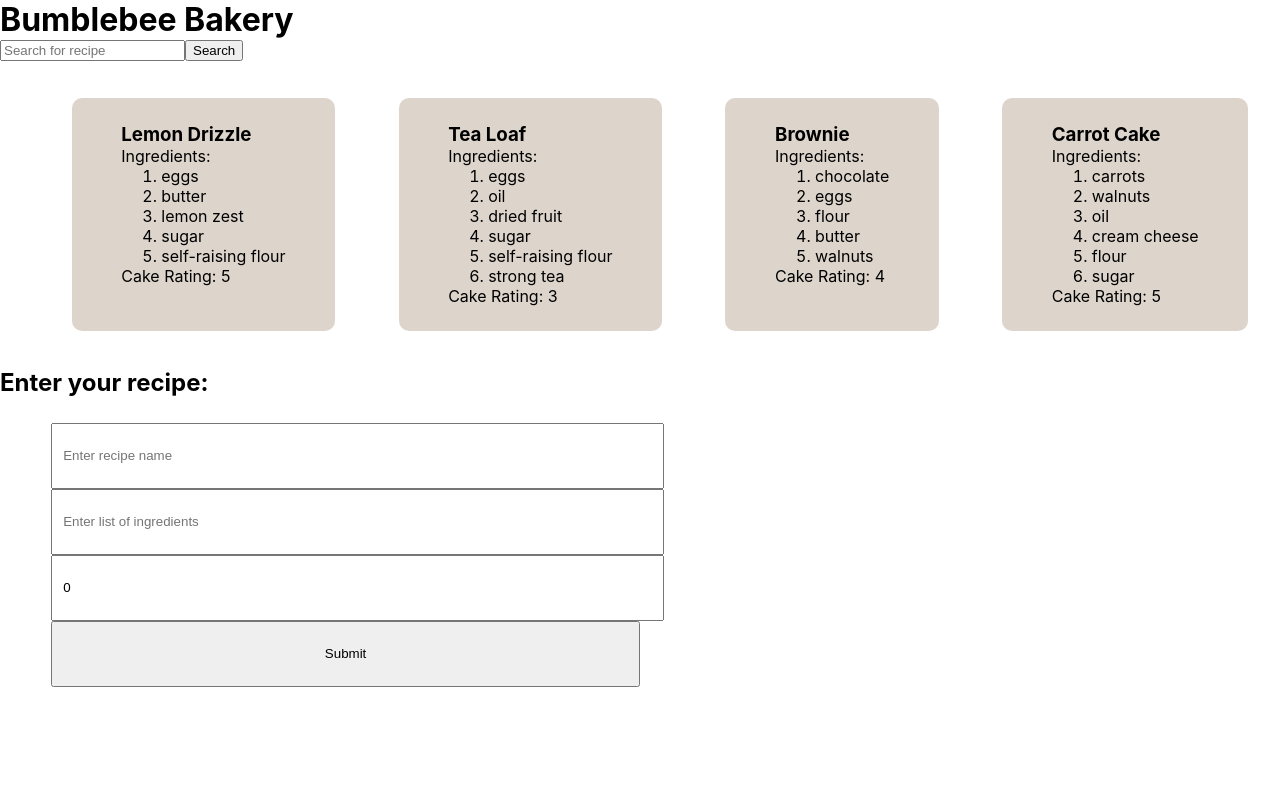
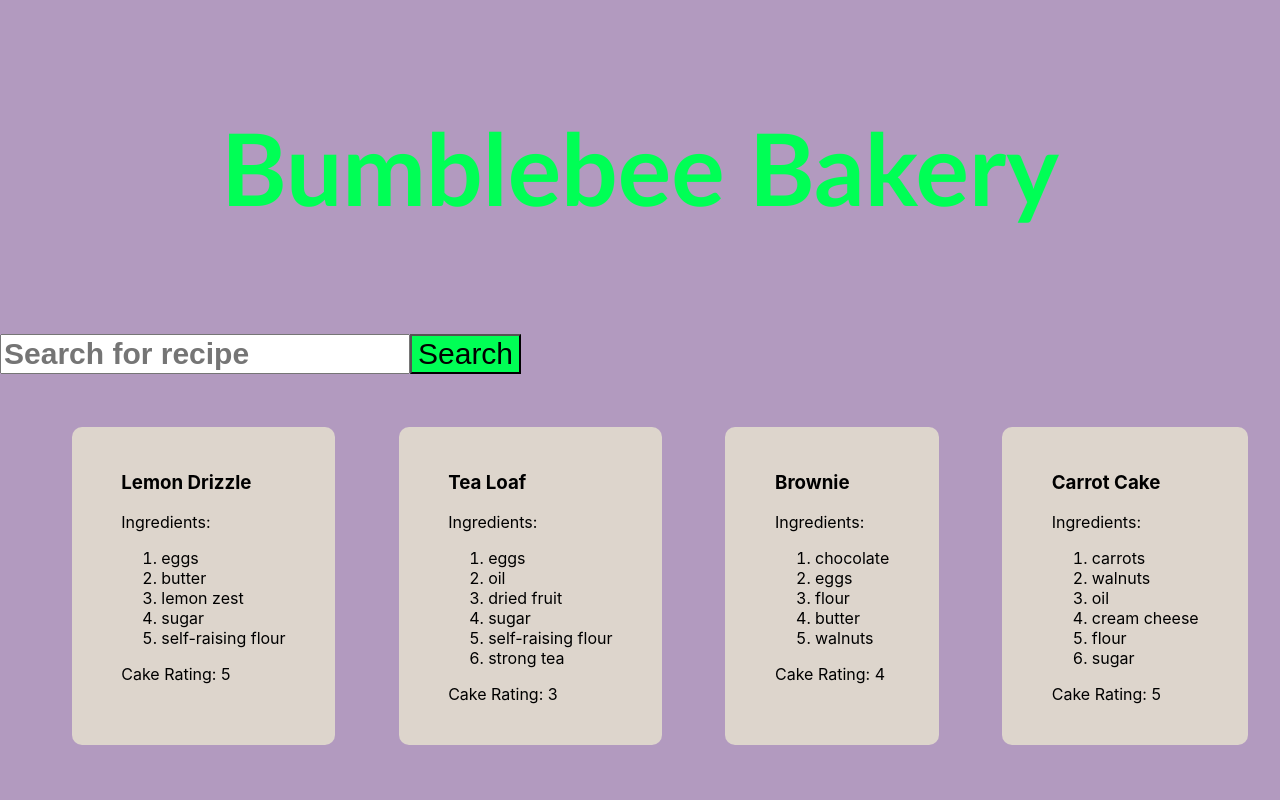
Before and after one commit to Jean-005/react_forms-lab, a React (Create React App) app: page / in a window 1280 px wide. Shown: the top 800 px of the page. Built offline with nearby package versions, Linux system fonts and the light colour scheme.

Commit message:
added some css

```diff
--- a/src/cake.css
+++ b/src/cake.css
@@ -1,6 +1,48 @@
-*{
+/* * {
     margin: 0;
+    padding: 0;
+    box-sizing: border-box;
+} */
+
+body {
+
+    background-color: rgba(146, 113, 165, 0.706);
 }
+
+h1 {
+    color: rgb(0, 255, 85);
+    font-weight: bolder;
+    font-size: 100px;
+    padding: 40px;
+    text-align: center;
+    font-family: 'Trebuchet MS', 'Lucida Sans Unicode', 'Lucida Grande', 'Lucida Sans', Arial, sans-serif;
+}
+
+h2 { color: rgb(0, 255, 85);
+    font-weight: bolder;
+    font-size: 80px;
+    padding: 40px;
+    text-align: center;
+    font-family: 'Trebuchet MS', 'Lucida Sans Unicode', 'Lucida Grande', 'Lucida Sans', Arial, sans-serif;
+}
+
+.search {
+    flex-direction: column;
+    justify-content: center;
+    align-items: center;
+    color: rgb(0, 255, 85);
+    font-weight: bolder;
+    font-size: 30px;
+}
+
+.submit {
+    justify-content: center;
+    align-items: center;
+    font-size: 30px;
+    background-color: rgb(0, 255, 85);
+}
+
+
 
 .cakes {
     display: flex;
@@ -15,11 +57,15 @@
     padding: 2% 4%;
     background-color: rgb(221, 213, 204);
     border-radius: 10px;
+    justify-content: center;
+    align-items: center
 }
 
 .recipeForm{
     display: flex;
     flex-direction: column;
+    justify-content: center;
+    align-items: center;
     margin-bottom: 50px;
     padding: 2% 4%;
     /* background-color: rgb(158, 158, 238); */
@@ -28,6 +74,11 @@
 .recipeForm input{
     width: 50%;
     padding: 2% 10px;
+    justify-content: center;
+    background-color: rgb(221, 213, 204);
+    font-size: 20px;
+    font-weight: bold;
+    color: black;
 }
 
 @media only screen and (max-width: 400px) {
--- a/src/components/SearchForm.js
+++ b/src/components/SearchForm.js
@@ -27,12 +27,12 @@ const SearchForm = ({ cakes, filteringCakes}) => {
     return (
         <>
             <form onSubmit={handleSubmit}>
-                <input type="text"
+                <input className="search" type="text"
                     name="search"
                     placeholder="Search for recipe"
                     value={search}
                     onChange={(event) => setSearch(event.target.value)} />
-                <input type="submit" value="Search" />
+                <input className= "submit" type="submit" value="Search" />
             </form>
         </>
     );
```
